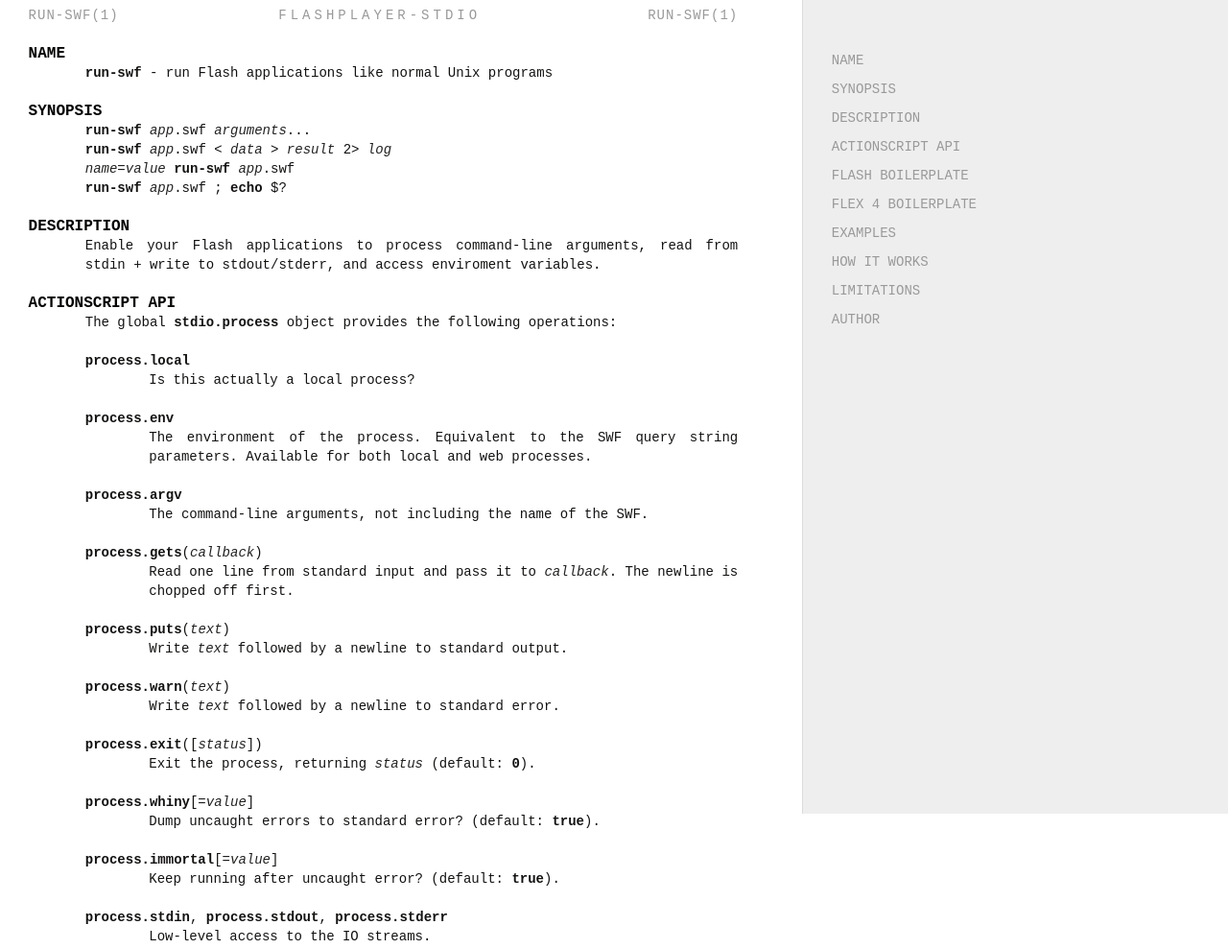
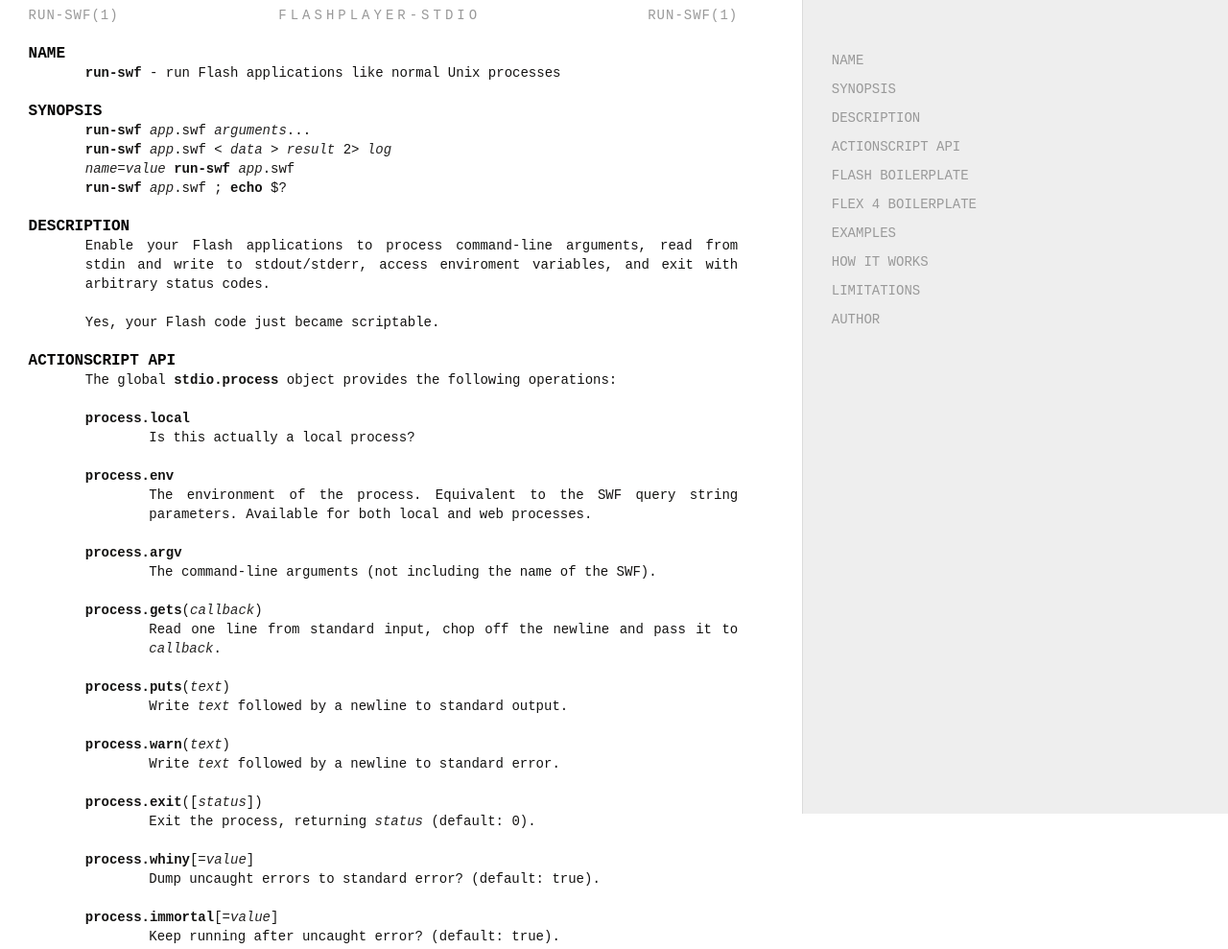
Before and after one commit to dbrock/stdio.as, a plain HTML site: page run-swf.1.html in a window 1280 px wide. Shown: the top 989 px of the page at 96% size. Drawn offline with Linux system fonts and the light colour scheme.

Commit message:
Regenerate man file.

```diff
--- a/run-swf.1.html
+++ b/run-swf.1.html
@@ -3,7 +3,7 @@
 <head>
   <meta http-equiv='content-type' value='text/html;charset=utf8'>
   <meta name='generator' value='Ronn/v0.7.3 (http://github.com/rtomayko/ronn/tree/0.7.3)'>
-  <title>run-swf(1) - run Flash applications like normal Unix programs</title>
+  <title>run-swf(1) - run Flash applications like normal Unix processes</title>
   <style type='text/css' media='all'>
   /* style: man */
   body#manpage {margin:0}
@@ -79,7 +79,7 @@
 
   <h2 id="NAME">NAME</h2>
 <p class="man-name">
-  <code>run-swf</code> - <span class="man-whatis">run Flash applications like normal Unix programs</span>
+  <code>run-swf</code> - <span class="man-whatis">run Flash applications like normal Unix processes</span>
 </p>
 
 <h2 id="SYNOPSIS">SYNOPSIS</h2>
@@ -92,7 +92,10 @@
 <h2 id="DESCRIPTION">DESCRIPTION</h2>
 
 <p>Enable your Flash applications to process command-line arguments, read
-from stdin + write to stdout/stderr, and access enviroment variables.</p>
+from stdin and write to stdout/stderr, access enviroment variables,
+and exit with arbitrary status codes.</p>
+
+<p>Yes, your Flash code just became scriptable.</p>
 
 <h2 id="ACTIONSCRIPT-API">ACTIONSCRIPT API</h2>
 
@@ -102,14 +105,14 @@
 <dt><code>process.local</code></dt><dd><p>Is this actually a local process?</p></dd>
 <dt><code>process.env</code></dt><dd><p>The environment of the process.  Equivalent to the SWF query
 string parameters.  Available for both local and web processes.</p></dd>
-<dt><code>process.argv</code></dt><dd><p>The command-line arguments, not including the name of the SWF.</p></dd>
-<dt><code>process.gets</code>(<var>callback</var>)</dt><dd><p>Read one line from standard input and pass it to <var>callback</var>.
-The newline is chopped off first.</p></dd>
+<dt><code>process.argv</code></dt><dd><p>The command-line arguments (not including the name of the SWF).</p></dd>
+<dt><code>process.gets</code>(<var>callback</var>)</dt><dd><p>Read one line from standard input, chop off the newline and
+pass it to <var>callback</var>.</p></dd>
 <dt><code>process.puts</code>(<var>text</var>)</dt><dd><p>Write <var>text</var> followed by a newline to standard output.</p></dd>
 <dt><code>process.warn</code>(<var>text</var>)</dt><dd><p>Write <var>text</var> followed by a newline to standard error.</p></dd>
-<dt><code>process.exit</code>([<var>status</var>])</dt><dd><p>Exit the process, returning <var>status</var> (default: <code>0</code>).</p></dd>
-<dt><code>process.whiny</code>[=<var>value</var>]</dt><dd><p>Dump uncaught errors to standard error? (default: <code>true</code>).</p></dd>
-<dt><code>process.immortal</code>[=<var>value</var>]</dt><dd><p>Keep running after uncaught error? (default: <code>true</code>).</p></dd>
+<dt><code>process.exit</code>([<var>status</var>])</dt><dd><p>Exit the process, returning <var>status</var> (default: 0).</p></dd>
+<dt><code>process.whiny</code>[=<var>value</var>]</dt><dd><p>Dump uncaught errors to standard error? (default: true).</p></dd>
+<dt><code>process.immortal</code>[=<var>value</var>]</dt><dd><p>Keep running after uncaught error? (default: true).</p></dd>
 <dt><code>process.stdin</code>, <code>process.stdout</code>, <code>process.stderr</code></dt><dd><p>Low-level access to the IO streams.</p></dd>
 </dl>
 
```
